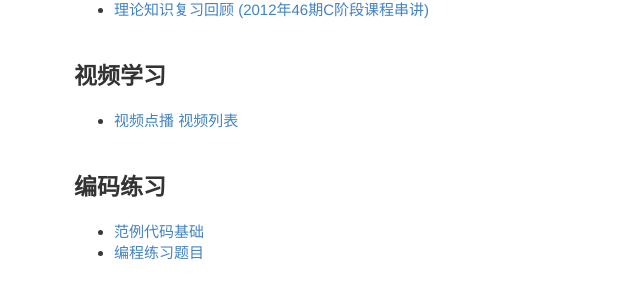
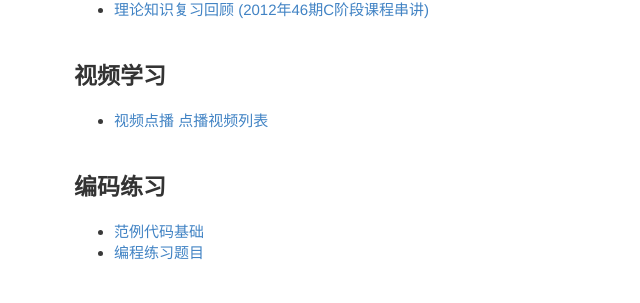
Before and after one commit to akaedu/akaedu.github.com, a Jekyll site: the page built from index.md, in a window 1280 px wide. Shown: the part 313-616 px from the top of the page, without its empty margins (126-766 px from the left). Built offline with Jekyll 4.4.1, drawn with Linux system fonts in a browser that asks for light colours; Markdown is read by kramdown in place of the engine named in the settings; comment, search, counter and statistics services are not loaded.

Commit message:
Update index.md

```diff
--- a/index.md
+++ b/index.md
@@ -22,7 +22,7 @@ category: tech
 <ul>
 <li>
   <a href="http://akaedu.gensee.com/webcast/site/ondemand" target="_blank">视频点播</a>
-  <a href="/video/index.html" target="_blank">视频列表</a>
+  <a href="/video/list.html" target="_blank">点播视频列表</a>
 </li>
 </ul>
 
```
